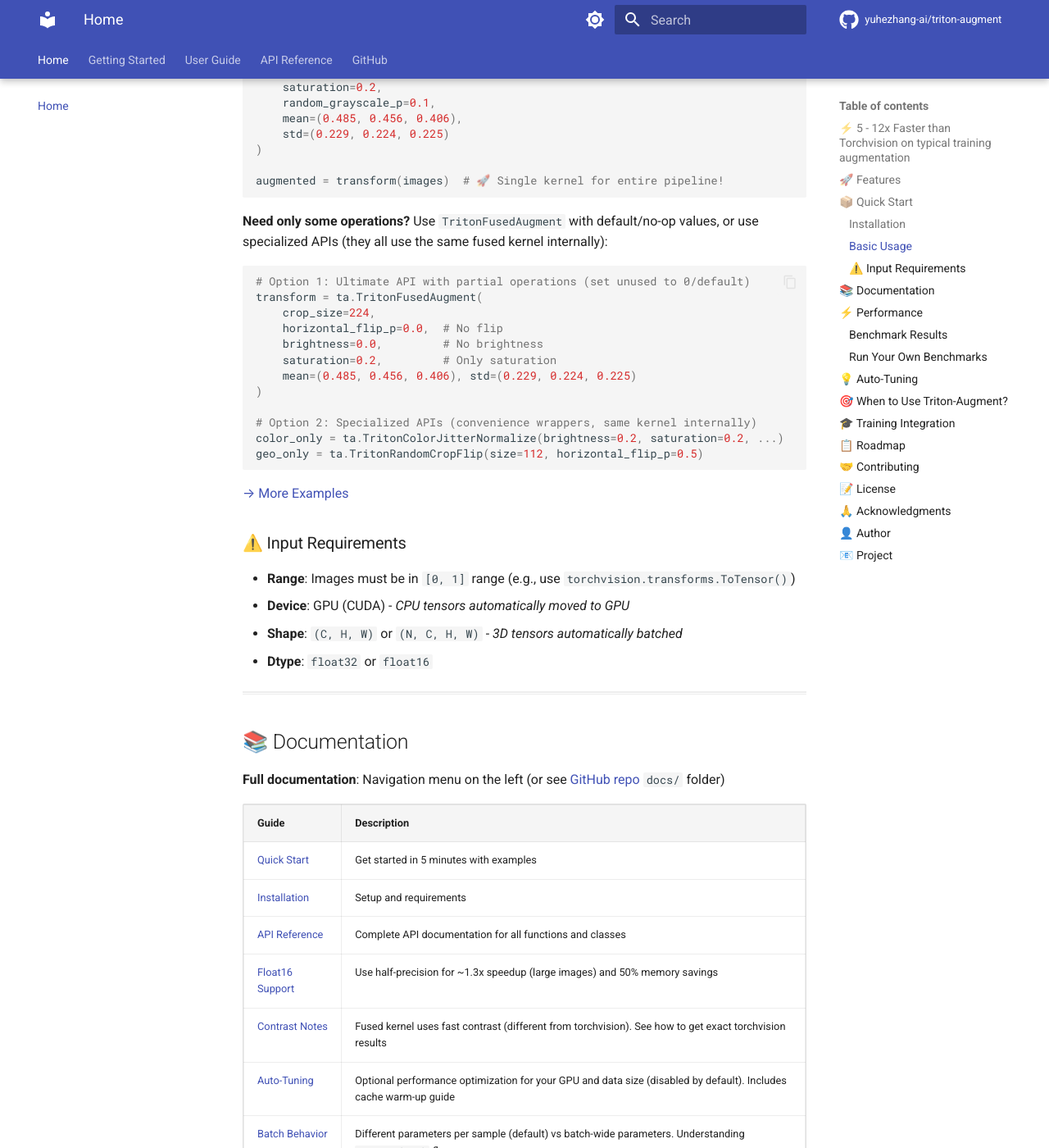
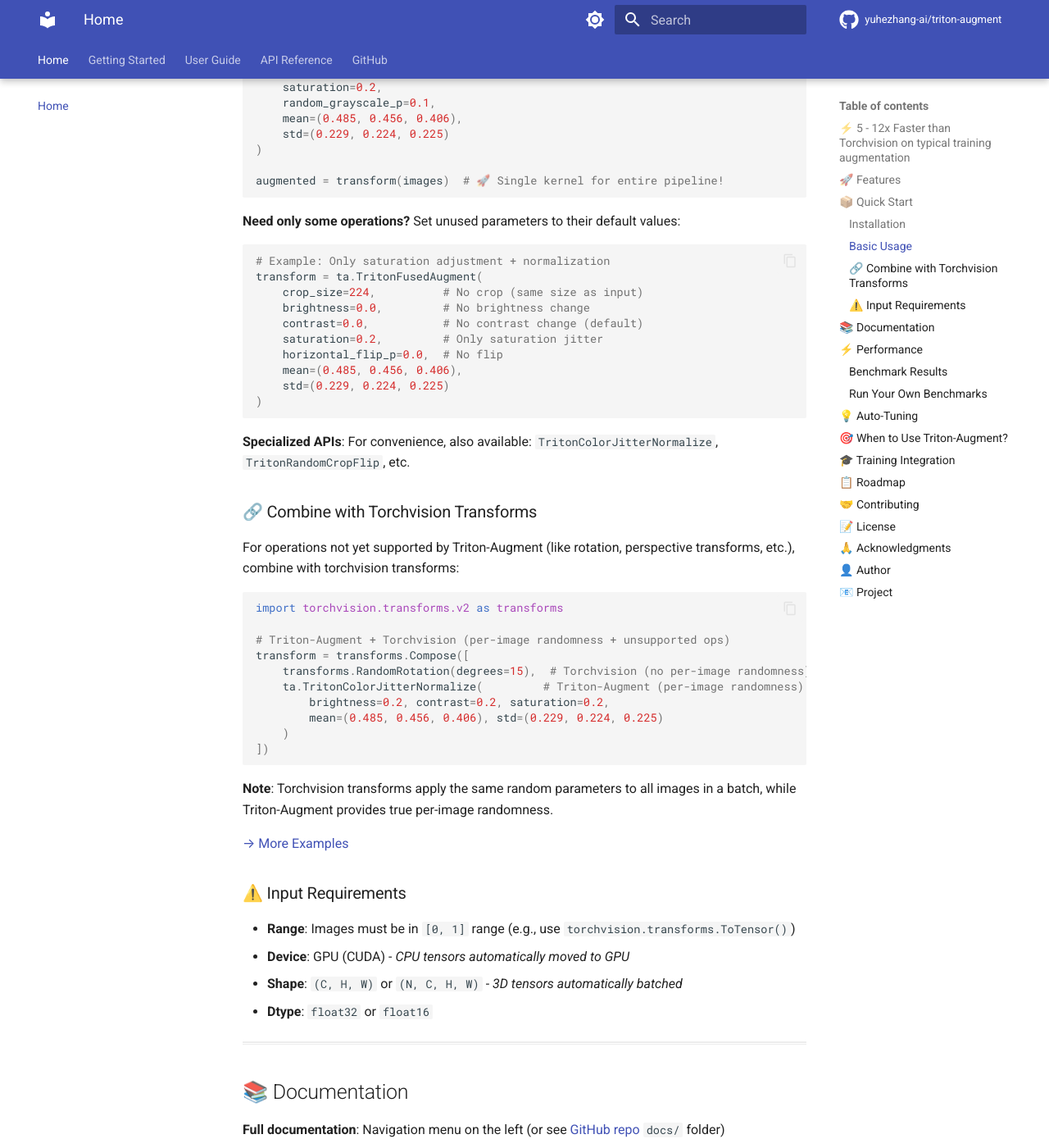
Before and after one commit to yuhezhang-ai/triton-augment, an MkDocs documentation site: the page built from docs/index.md, in a window 1280 px wide and 1400 px high, scrolled down 1875 px. Shown: the whole window at 82% size. Built offline with MkDocs 1.6.1 and Material for MkDocs 9.7.7, drawn with Linux system fonts in a browser that asks for light colours; comment, search, counter and statistics services are not loaded.

Commit message:
add combine torchvision doc

````diff
--- a/docs/index.md
+++ b/docs/index.md
@@ -88,22 +88,41 @@ transform = ta.TritonFusedAugment(
 augmented = transform(images)  # 🚀 Single kernel for entire pipeline!
 ```
 
-**Need only some operations?** Use `TritonFusedAugment` with default/no-op values, or use specialized APIs (they all use the same fused kernel internally):
+**Need only some operations?** Set unused parameters to their default values:
 
 ```python
-# Option 1: Ultimate API with partial operations (set unused to 0/default)
+# Example: Only saturation adjustment + normalization
 transform = ta.TritonFusedAugment(
-    crop_size=224,
+    crop_size=224,          # No crop (same size as input)
+    brightness=0.0,         # No brightness change
+    contrast=0.0,           # No contrast change (default)
+    saturation=0.2,         # Only saturation jitter
     horizontal_flip_p=0.0,  # No flip
-    brightness=0.0,         # No brightness
-    saturation=0.2,         # Only saturation
-    mean=(0.485, 0.456, 0.406), std=(0.229, 0.224, 0.225)
+    mean=(0.485, 0.456, 0.406),
+    std=(0.229, 0.224, 0.225)
 )
+```
 
-# Option 2: Specialized APIs (convenience wrappers, same kernel internally)
-color_only = ta.TritonColorJitterNormalize(brightness=0.2, saturation=0.2, ...)
-geo_only = ta.TritonRandomCropFlip(size=112, horizontal_flip_p=0.5)
+**Specialized APIs**: For convenience, also available: `TritonColorJitterNormalize`, `TritonRandomCropFlip`, etc.
+
+### 🔗 Combine with Torchvision Transforms
+
+For operations not yet supported by Triton-Augment (like rotation, perspective transforms, etc.), combine with torchvision transforms:
+
+```python
+import torchvision.transforms.v2 as transforms
+
+# Triton-Augment + Torchvision (per-image randomness + unsupported ops)
+transform = transforms.Compose([
+    transforms.RandomRotation(degrees=15),  # Torchvision (no per-image randomness)
+    ta.TritonColorJitterNormalize(         # Triton-Augment (per-image randomness)
+        brightness=0.2, contrast=0.2, saturation=0.2,
+        mean=(0.485, 0.456, 0.406), std=(0.229, 0.224, 0.225)
+    )
+])
 ```
+
+**Note**: Torchvision transforms apply the same random parameters to all images in a batch, while Triton-Augment provides true per-image randomness.
 
 [→ More Examples](quickstart.md)
 
````
Also changed, not shown: README.md (+28 -9 lines).
